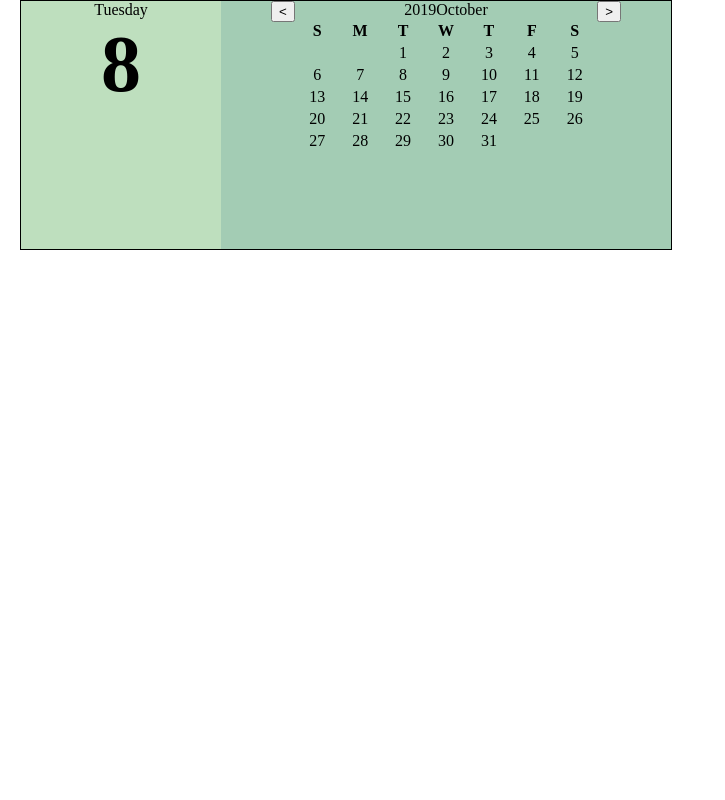
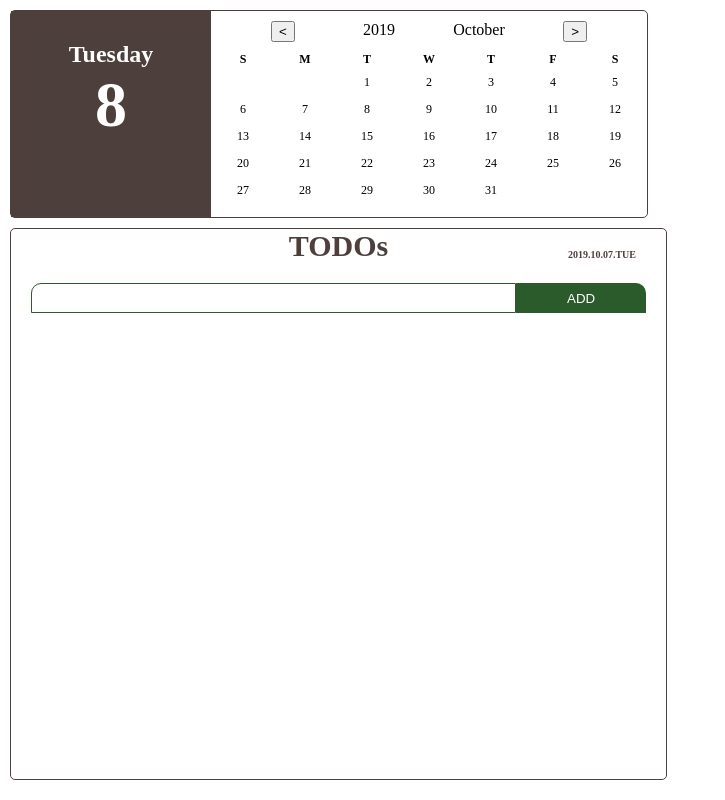
Before and after one commit to ehdgodgka/vaco-prep, a plain HTML site: page w7_Advance Js2/assignment05_calendar_project/index.html in a window 1280 px wide. Shown: the whole page, without its empty margins (0-725 px from the left). Drawn offline with Linux system fonts and the light colour scheme.

Commit message:
w8_todolist - add: TODO things - add :function frame

```diff
--- a/w7_Advance Js2/assignment05_calendar_project/calendar.js
+++ b/w7_Advance Js2/assignment05_calendar_project/calendar.js
@@ -30,7 +30,7 @@ chooseDate();
 function setMonthlyHead(){
 var year = document.querySelector('.year');
 var month = document.querySelector('.month');
-year.textContent=dateChosen.year;
+year.textContent=dateChosen.year+"  ";
 month.textContent=monthToString(dateChosen.month);
 }
 
@@ -107,23 +107,18 @@ function chooseDate(){
             //highlight delete
             cancelDateHighlight();
 
-             //get all table cell
-            // var tableCell=document.querySelectorAll('td');
-            // tableCell.forEach(item=>{
-            //     if(item.style.background){
-            //         item.style.background='';
-            //     }
-            // })
             console.log(event.target);
             highlighted =event.target;
-            event.target.style.background='yellow';
+            event.target.style.background='yellowgreen';
             //mark date
 
             dateChosen.date=event.target.textContent;
             dateShow.textContent=dateChosen.date;
             dayShow.textContent=dayToString(dateChosen.day());
+            //TODO 0: 날짜가 바뀌면 ! todo list 가 바껴야한다
+            todolistInit();
         }
-    })
+    });
 }
 
 function cancelDateHighlight(){
@@ -162,4 +157,56 @@ function monthToString(month){
     return months[month];
 }
 
+function todolistInit(){
+    // TODO 1:현재 날짜에 TODO 리스트가 있으면 보여줍니다
+    showTodolistThisDate();
+    // TODO 2:todo 체크기능 추가
+    checkTodo();
+     // TODO 3:todo기능 추가 수정 삭제 기능을 등록합니다.
+     setTodoFunction();
+    // TODO 4:완료 미완료에 따라 필터링을 해서 보여줘야합니다
+    filterTodolist();
+    // TODO 5:clear 기능 :날짜별 Todo 를 Clear 할수있는 기능이 필요하다
+
+
+}
+function showThisdateTodolist(){
+    // 원하는 날짜의 todo list와 남은 todo list 개수를 보여줘야합니다
+    // todolist-date에 현재 날짜를 박습니다
+    // Todolist 객체에 현재 날짜가 있냐 ?
+        // 있다:
+            //json을 object로 변경한다.
+            //배열의 길이를 체크한다: 체크리스트의 수
+            //각 배열의 값에 따라 todo element를 만들어서 dom에 추가 해서 보이게 한다 .
+        // 없다
+            // 할일이 없습니다를 출력한다.
+}
+function checkTodo(){
+
+}
+function setAddTodo(){
+    // 할일을 추가할수있게 합니다
+    //add 버튼 이벤트 리스너 ->
+
+    // 할일을 더블 클릭으로 수정할수있게 합니다
+
+    // 할일을 올리면 생성되는 x 버튼으로 삭제할수있게 합니다.
+
+// 변경사항을 다시저장해야합니다
+// 날짜- json 객체에다가 저장 저장 ...
+// json <- Array[{todo:blabla,check:true or false },{todo:blabla, check:true or false},{ },{ },{ }]
+}
+
+function filterTodolist(){
+
+}
+function setTodoFunction(){
+// TodoCheck
+}
+
+
+
+
+
 calendarInit();
+todolistInit();
--- a/w7_Advance Js2/assignment05_calendar_project/index.html
+++ b/w7_Advance Js2/assignment05_calendar_project/index.html
@@ -10,7 +10,7 @@
 </head>
 
 <body>
-    <div class='calendar'>
+    <div class='calendar border-style'>
         <div class='date_chosen'>
             <div class='date_chosen-day'>Monday</div>
             <div class='date_chosen-date'>1</div>
@@ -18,7 +18,7 @@
         <div class='monthly'>
                 <div class='monthly-head'>
                         <button class='bt-last-month'><</button>
-                        <span class='year'>2019</span><span class='month'>January</span>
+                        <div class='inline year'>2019</div><div class=' inline month'>January</div>
                         <button class='bt-next-month'>></button>
                 </div>
                 <table class='monthly-table'>
@@ -92,6 +92,16 @@
                 </table>
             </div>
         </div>
+        <div class='todolist border-style'>
+
+        <div class='todolist-title'><div class='todolist-date'>2019.10.07.TUE</div> TODOs</div>
+        <div class= 'todolist-add'>
+                <input class='todolist-add-text' type='text'>
+                <input class='todolist-add-submit' type='button' value="ADD">
+        </div>
+
+        <div class='todolist-list'></div>
+        </div>
 <script src='calendar.js'></script>
 </body>
 
--- a/w7_Advance Js2/assignment05_calendar_project/style.css
+++ b/w7_Advance Js2/assignment05_calendar_project/style.css
@@ -1,21 +1,51 @@
-html,body{
-    height:100%;
-    margin:0 10px;
+html{
+ margin: 0;
+ height:100%;
+ display:flex;
+}
+body{
+    margin:10px;
+    display:flex;
+    flex-direction: column;
 }
 .calendar{
-    border:solid black 1px;
+    flex:1;
     box-sizing: border-box;
     display:flex;
-    height:250px;
+    height:230px;
     width:fit-content;
+
 }
 .calendar .date_chosen{
+    padding-top:30px;
     text-align: center;
     width:200px;
-    background-color:rgba(0, 128, 0, 0.253);
+    color:white;
+    background-color:rgb(77, 63, 59);
 }
+.calendar .date_chosen-day{
+    font-size: 1.5em;
+    font-weight:600;
+}
+.calendar .date_chosen-date{
+    font-size: 4em;
+    font-weight: 800;
+}
+.calendar .monthly{
+    height: 100%;
+}
+
 .monthly-head{
+    padding:10px;
 text-align: center;
+}
+.monthly-table{
+    font-size:12px;
+}
+td{
+    text-align:center;
+    width:60px;
+    padding:5px 0;
 }
 .bt-last-month{
     float:left;
@@ -26,18 +56,62 @@ text-align: center;
     margin-right:50px;
 }
 
-.date_chosen-date{
-    font-size: 5em;
-    font-weight: 900;
+
+
+
+
+.inline{
+    display:inline-block;
+    width:100px;
 }
 
-.calendar .monthly{
-    height: 100%;
-    background-color:rgba(46, 139, 86, 0.438);
+.border-style{
+    border:rgb(77, 63, 59) 1px solid;
+    border-radius: 5px;
 }
 
-td{
 
-    text-align:center;
-    width:60px;
+.todolist{
+    flex:3;
+    width:655px;
+    margin:10px 0;
+    display:flex;
+    flex-direction: column;
 }
+.todolist-title{
+    position: relative;
+    text-align: center;
+    font-size:30px;
+    font-weight:900;
+    color:rgb(77, 63, 59);
+}
+.todolist-date{
+    position: absolute;
+    top:20px;
+    right:30px;
+    font-size:10px;
+}
+.todolist-add{
+    margin:20px;
+    display: flex;
+    height:30px;
+}
+.todolist-add-text{
+padding-left:10px;
+flex:8;
+font-size:15px;
+border:1px rgb(43, 90, 43) solid ;
+border-top-left-radius:10px;
+outline:none;
+}
+.todolist-add-submit{
+flex:2;
+background: rgb(43, 90, 43);
+color:white;
+border:1px;
+border-top-right-radius: 10px;
+outline:none;
+}
+.todolist-add-submit:active{
+    background: rgb(34, 70, 34);
+}
```
